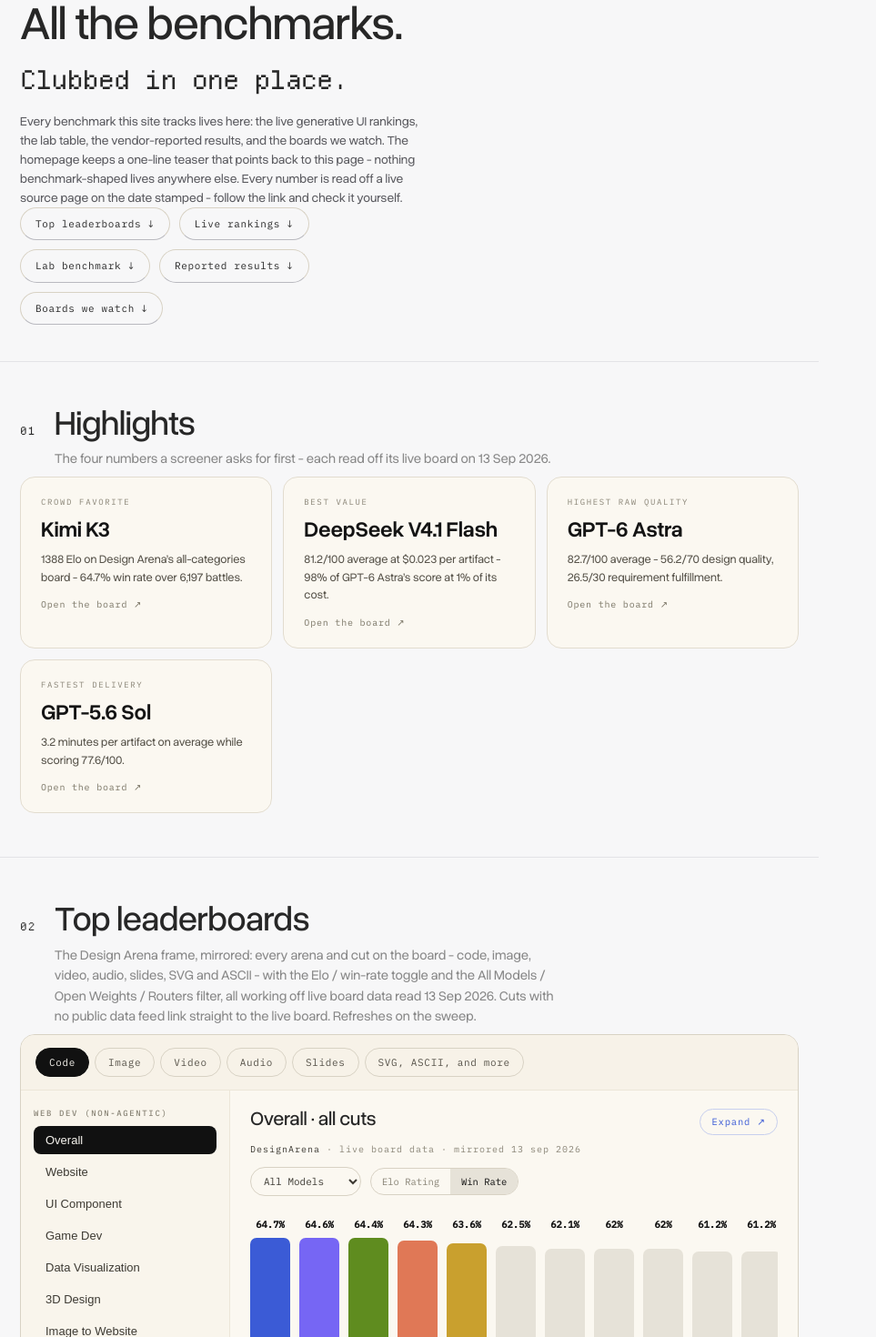
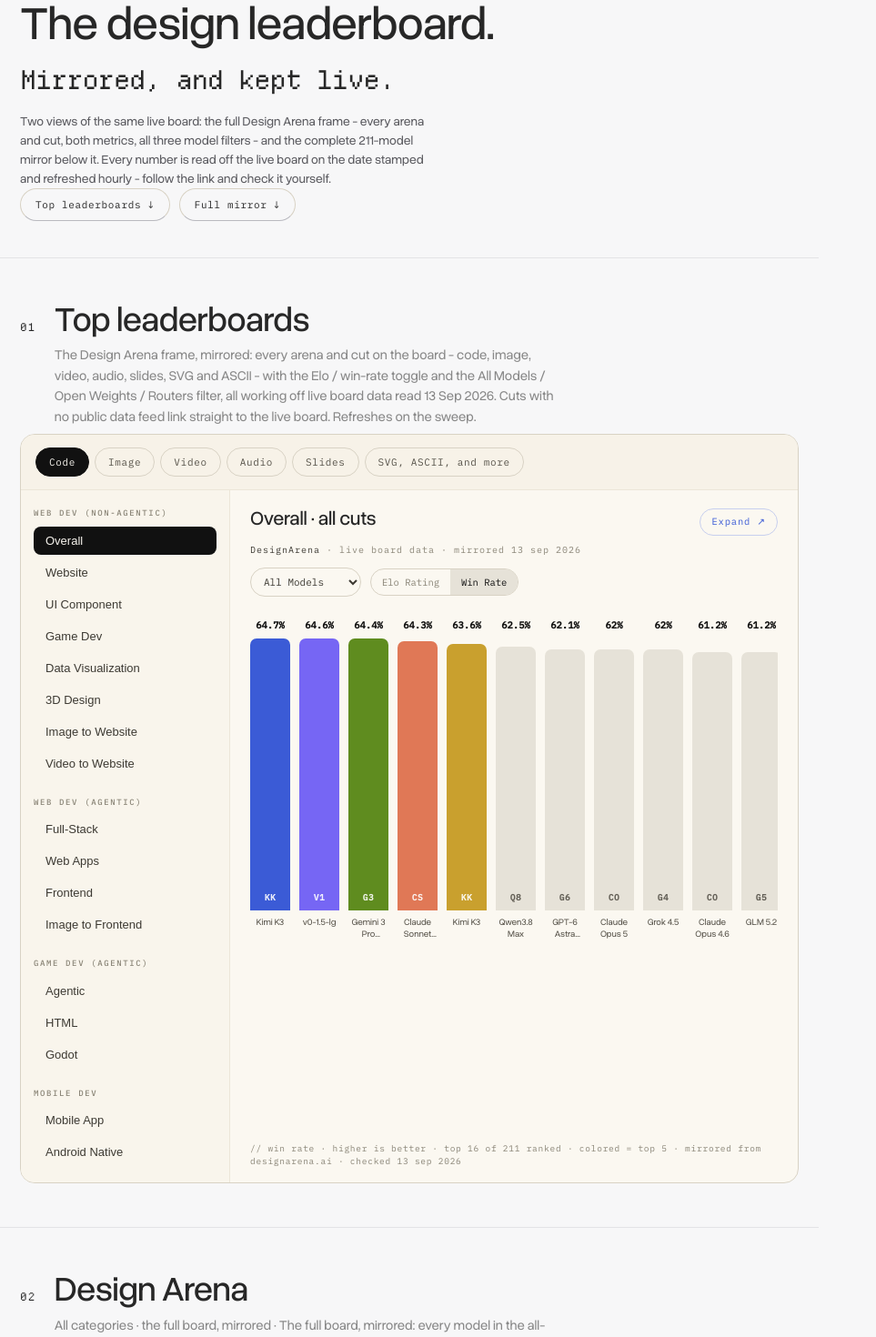
Before and after one commit to ayodhyamohanthy/ai-portfolio, a Next.js app: page /benchmarks in a window 1280 px wide. Shown: the part 160-1630 px from the top of the page at 91% size, without its empty margins (0-963 px from the left). Built offline with nearby package versions, Linux system fonts and the light colour scheme.

Commit message:
Benchmarks: strip to the two live views - the Top Leaderboards frame and the full 211-model Design Arena mirror; highlights, OpenDesign cut, open-weights snapshot, lab table, reported results and boards-we-watch removed per his steering

```diff
--- a/app/benchmarks/page.tsx
+++ b/app/benchmarks/page.tsx
@@ -1,41 +1,15 @@
-import Link from 'next/link';import TopBoards from './TopBoards';import {snapshots,results,boards,guiBench,denseBoards,highlights} from '../benchData';import Reveal from '../Reveal';
-export const metadata={title:'Benchmarks · Ayodhya Mohanthy',description:'Benchmark data for AI models on design work, every number linked to its source.'};
+import Link from 'next/link';import TopBoards from './TopBoards';import {denseBoards} from '../benchData';import Reveal from '../Reveal';
+export const metadata={title:'Benchmarks · Ayodhya Mohanthy',description:'The Design Arena leaderboard, mirrored live - every arena and cut, plus the full 211-model board.'};
 export default function Benchmarks(){return <main className="resource-page atlas-page fresh-page tools-page benchmarks-page">
 <nav className="atlas-nav"><Link href="/" className="wordmark">Ayodhya Mohanthy</Link><div><Link href="/components">Components</Link><Link href="/sources">Sources</Link><Link href="/atlas">Atlas</Link><Link href="/fresh">Fresh</Link><Link href="/tools">Tools</Link><Link href="/thinking">Thinking</Link></div></nav>
-<header className="atlas-hero"><p className="eyebrow">BENCHMARKS · AI-NATIVE DESIGN · ALL OF THEM, ONE PAGE</p><h1>All the benchmarks.<br/><i>Clubbed in one place.</i></h1><p>Every benchmark this site tracks lives here: the live generative UI rankings, the lab table, the vendor-reported results, and the boards we watch. The homepage keeps a one-line teaser that points back to this page - nothing benchmark-shaped lives anywhere else. Every number is read off a live source page on the date stamped - follow the link and check it yourself.</p><p className="bench-toc"><a href="#top-boards">Top leaderboards ↓</a><a href="#rankings">Live rankings ↓</a><a href="#lab">Lab benchmark ↓</a><a href="#reported">Reported results ↓</a><a href="#boards">Boards we watch ↓</a></p></header>
-<div id="rankings"/><section className="sources-track" data-rv>
-<div className="track-head"><b>01</b><div><h2>Highlights</h2><p>The four numbers a screener asks for first - each read off its live board on 13 Sep 2026.</p></div></div>
-<div className="bench-hi">{highlights.map(h=><a key={h.label} href={h.url} target="_blank" rel="noopener noreferrer" className="bench-hi-card"><span>{h.label}</span><b>{h.model}</b><p>{h.fact}</p><i>Open the board ↗</i></a>)}</div>
-</section>
+<header className="atlas-hero"><p className="eyebrow">BENCHMARKS · AI-NATIVE DESIGN · THE LIVE BOARD, MIRRORED</p><h1>The design leaderboard.<br/><i>Mirrored, and kept live.</i></h1><p>Two views of the same live board: the full Design Arena frame - every arena and cut, both metrics, all three model filters - and the complete 211-model mirror below it. Every number is read off the live board on the date stamped and refreshed hourly - follow the link and check it yourself.</p><p className="bench-toc"><a href="#top-boards">Top leaderboards ↓</a><a href="#mirror">Full mirror ↓</a></p></header>
 <section className="sources-track" id="top-boards" data-rv>
-<div className="track-head"><b>02</b><div><h2>Top leaderboards</h2><p>The Design Arena frame, mirrored: every arena and cut on the board - code, image, video, audio, slides, SVG and ASCII - with the Elo / win-rate toggle and the All Models / Open Weights / Routers filter, all working off live board data read 13 Sep 2026. Cuts with no public data feed link straight to the live board. Refreshes on the sweep.</p></div></div>
+<div className="track-head"><b>01</b><div><h2>Top leaderboards</h2><p>The Design Arena frame, mirrored: every arena and cut on the board - code, image, video, audio, slides, SVG and ASCII - with the Elo / win-rate toggle and the All Models / Open Weights / Routers filter, all working off live board data read 13 Sep 2026. Cuts with no public data feed link straight to the live board. Refreshes on the sweep.</p></div></div>
 <TopBoards/>
 </section>
-{denseBoards.map((d,di)=>{const top=(ci:number)=>new Set(d.rows.map(r=>parseFloat(r[ci])).sort((a,b)=>b-a).slice(0,5));const t1=top(2),t2=top(d.cols.length>4?4:3);return <section className="sources-track bench-snapshot" key={d.category} data-rv>
-<div className="track-head"><b>{String(di+3).padStart(2,'0')}</b><div><h2>{d.board}</h2><p>{d.category} · {d.what}</p></div></div>
+<div id="mirror"/>{denseBoards.filter(d=>d.board==='Design Arena').map((d,di)=>{const top=(ci:number)=>new Set(d.rows.map(r=>parseFloat(r[ci])).sort((a,b)=>b-a).slice(0,5));const t1=top(2),t2=top(d.cols.length>4?4:3);return <section className="sources-track bench-snapshot" key={d.category} data-rv>
+<div className="track-head"><b>{String(di+2).padStart(2,'0')}</b><div><h2>{d.board}</h2><p>{d.category} · {d.what}</p></div></div>
 <table className="bench-table bench-dense lb-table"><thead><tr>{d.cols.map((c,ci)=><th key={c} className={ci>1?'num':''}>{c}</th>)}</tr></thead><tbody>{d.rows.map(r=><tr key={r[1]}>{r.map((cell,ci)=>{const v=parseFloat(cell);const shaded=(ci===2&&t1.has(v))||((ci===(d.cols.length>4?4:3))&&t2.has(v));return <td key={ci} className={`${ci===0?'bench-rank':ci>1?'num bench-score':''} ${ci===2?'lb-global':''} ${shaded?'lb-top':''}`}>{cell}</td>})}</tr>)}</tbody></table>
-<p className="lb-foot">// elo & composite · higher is better · shading = top 5 per column · mirrored from {d.url.replace('https://','')} · checked {d.checked.toLowerCase()}</p>
+<p className="lb-foot">// elo · higher is better · shading = top 5 per column · mirrored from {d.url.replace('https://','')} · checked {d.checked.toLowerCase()}</p>
 </section>})}
-{snapshots.map(s=><section className="sources-track bench-snapshot" key={s.board+s.category} data-rv>
-<div className="track-head"><b>05</b><div><h2>{s.board}</h2><p>{s.category} · {s.what}</p></div></div>
-<table className="bench-table"><tbody>{s.rows.map(r=><tr key={r.rank}><td className="bench-rank">{String(r.rank).padStart(2,'0')}</td><td>{r.model}{r.open&&<span className='bench-open'>OPEN</span>}</td><td className="bench-score">{r.score}</td></tr>)}</tbody></table>
-<p className="bench-meta">CHECKED {s.checked.toUpperCase()} · <a href={s.url} target="_blank" rel="noopener noreferrer">{s.url.replace('https://','')} ↗</a></p>
-</section>)}
-<section className="sources-track bench-snapshot" id="lab" data-rv>
-<div className="track-head"><b>06</b><div><h2>{guiBench.title}</h2><p>{guiBench.what}</p></div></div>
-<table className="bench-table"><tbody>{guiBench.rows.map((r,i)=><tr key={r.model}><td className="bench-rank">{String(i+1).padStart(2,'0')}</td><td>{r.model}<span className="bench-open bench-params">{r.params}</span></td><td className="bench-score">{r.score}</td></tr>)}</tbody></table>
-<p className="bench-meta">CHECKED {guiBench.checked.toUpperCase()} · <a href={guiBench.url} target="_blank" rel="noopener noreferrer">{guiBench.url.replace('https://','')} ↗</a></p>
-</section>
-<section className="sources-track" id="reported" data-rv>
-<div className="track-head"><b>07</b><div><h2>Reported results</h2><p>Vendor-published benchmark numbers, kept with the claim and the link.</p></div></div>
-{results.map((r,i)=><article className="source-item fresh-item" key={r.model}><span className="num">{String(i+1).padStart(2,'0')}</span><div>
-<p className="source-meta">CHECKED {r.checked.toUpperCase()} · {r.benchmark.toUpperCase()}</p>
-<h3>{r.model} · {r.result}</h3><p className="source-note">{r.note}</p>
-<a className="fresh-src" href={r.url} target="_blank" rel="noopener noreferrer">{r.url.replace('https://','').replace('www.','')} ↗</a>
-</div></article>)}
-</section>
-<section className="sources-track" id="boards" data-rv>
-<div className="track-head"><b>08</b><div><h2>Boards we watch</h2><p>Live leaderboards checked on the sweep. Snapshots above are re-read as they move.</p></div></div>
-<div className="sources-anchors bench-boards">{boards.map(b=><Link key={b.name} href={b.url} target="_blank"><b>{b.name} ↗</b><span>{b.what}</span></Link>)}</div>
-</section>
-<footer className="resource-footer"><Link href="/">Ayodhya Mohanthy</Link><span>{snapshots.length} live snapshots · 1 reported table · {results.length} reported result · reviewed 12 Sep 2026</span><a href="https://x.com/ayodhyamohanthy" target="_blank" rel="noopener noreferrer">Follow on X ↗</a><a href="https://www.linkedin.com/in/ayodhyamohanthy/" target="_blank" rel="noopener noreferrer">LinkedIn ↗</a><a href="https://github.com/ayodhyamohanthy" target="_blank" rel="noopener noreferrer">GitHub ↗</a><a href="https://ayodhyamohanthy.substack.com" target="_blank" rel="noopener noreferrer">Newsletter ↗</a><Link href="/accessibility">Accessibility ↗</Link></footer><Reveal/></main>}
+<footer className="resource-footer"><Link href="/">Ayodhya Mohanthy</Link><span>The frame + the full mirror · refreshed hourly · reviewed 13 Sep 2026</span><a href="https://x.com/ayodhyamohanthy" target="_blank" rel="noopener noreferrer">Follow on X ↗</a><a href="https://www.linkedin.com/in/ayodhyamohanthy/" target="_blank" rel="noopener noreferrer">LinkedIn ↗</a><a href="https://github.com/ayodhyamohanthy" target="_blank" rel="noopener noreferrer">GitHub ↗</a><a href="https://ayodhyamohanthy.substack.com" target="_blank" rel="noopener noreferrer">Newsletter ↗</a><Link href="/accessibility">Accessibility ↗</Link></footer><Reveal/></main>}
```
